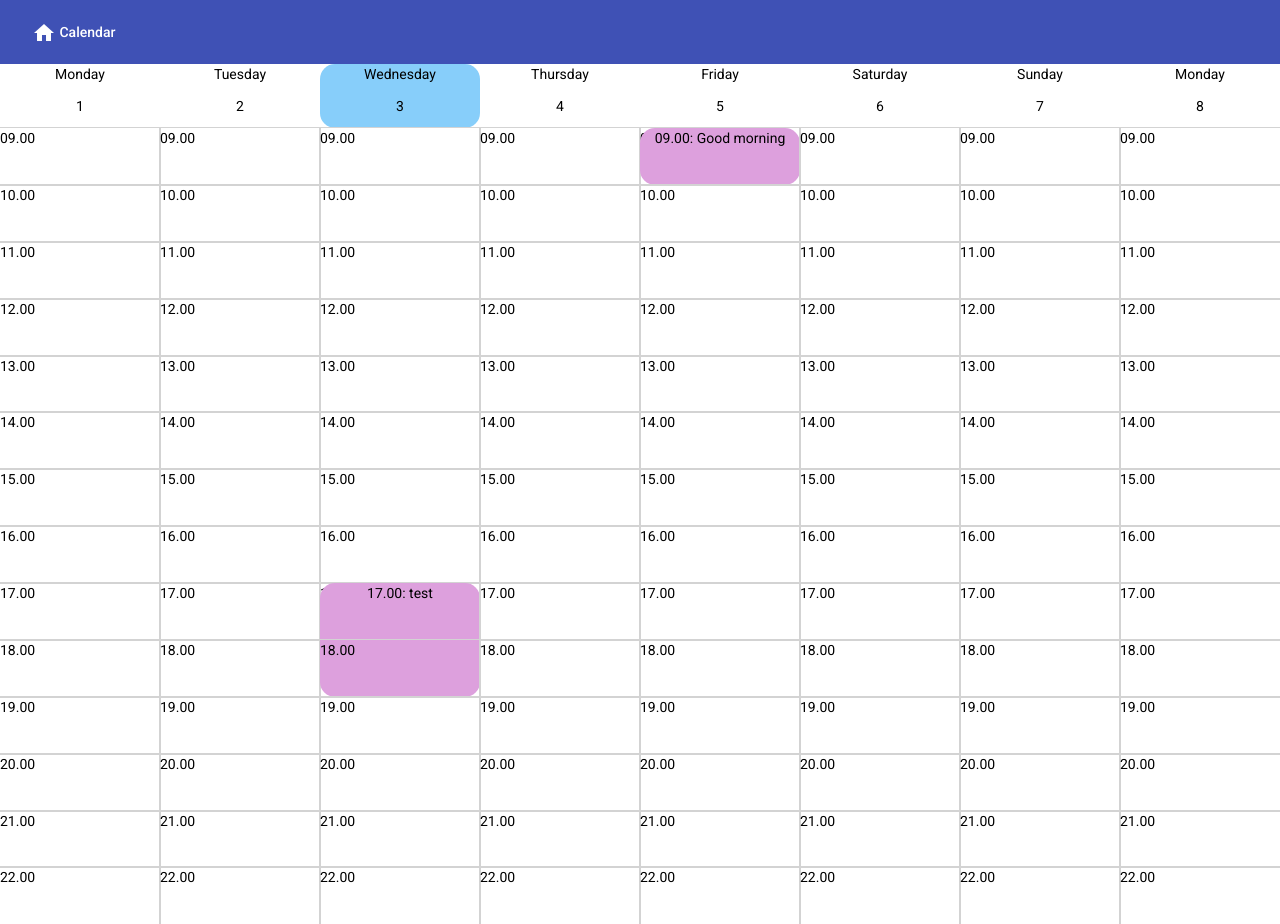
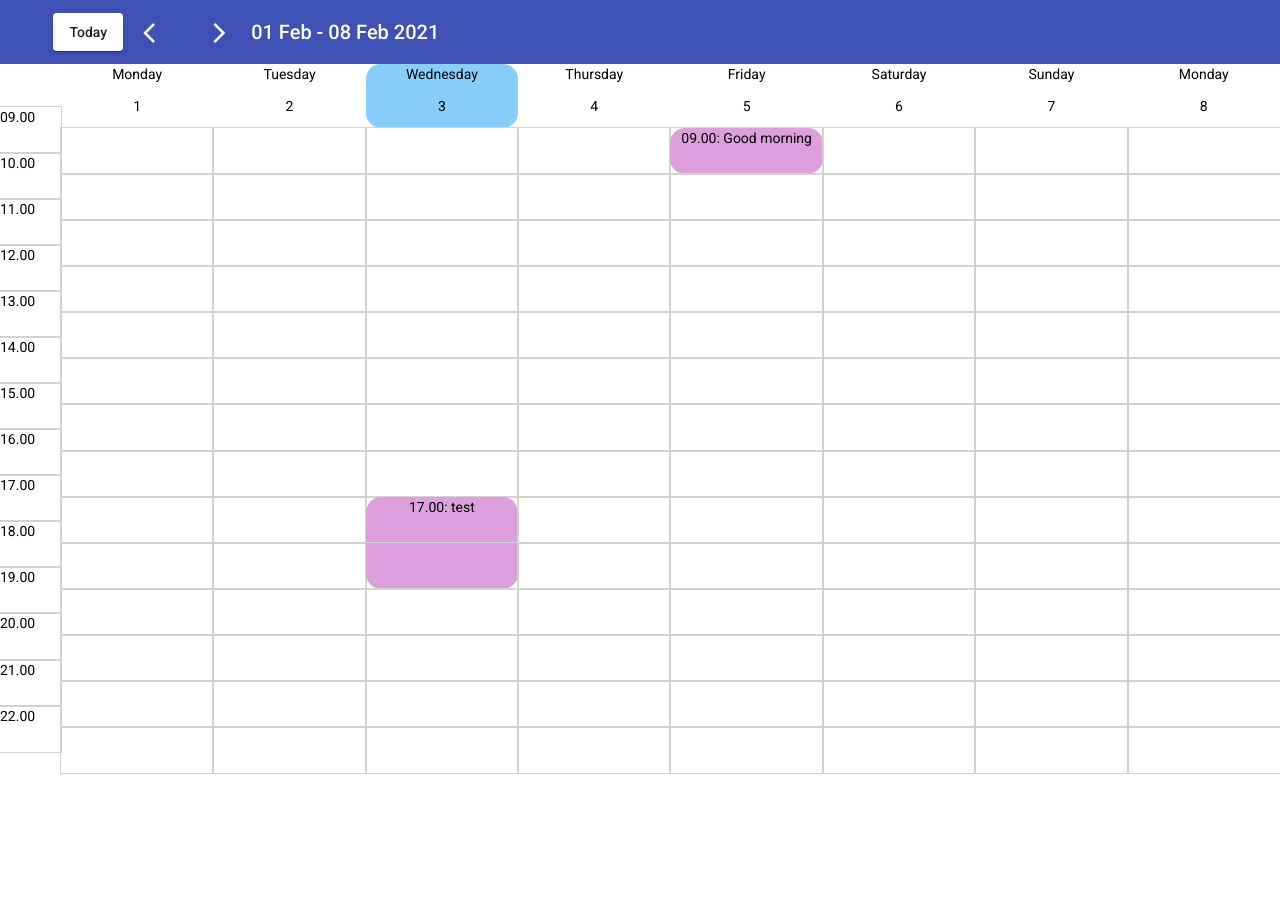
Before and after one commit to Toast-Trotzig/CalendarApp, an Angular app: page / in a window 1280 px wide. After the commit the page ends 800 px from the top, so only its background shows below. Built offline with nearby package versions, Linux system fonts and the light colour scheme.

Commit message:
Months and navigation added

```diff
--- a/src/app/app.component.html
+++ b/src/app/app.component.html
@@ -1,9 +1,2 @@
-<div class="mat-toolbar">
-  <mat-toolbar color="primary" class="nav">
-    <button mat-button class="nav-content" aria-label="Example icon-button with menu icon">
-      <mat-icon>home</mat-icon>
-      Calendar
-    </button>
-  </mat-toolbar>
-</div>
+
 <app-calendar></app-calendar>
--- a/src/app/component/calendar/calendar.component.css
+++ b/src/app/component/calendar/calendar.component.css
@@ -1,3 +1,15 @@
+.nav {
+  display: flex;
+  flex-direction: row;
+  place-content: center flex-start;
+}
+
+.nav-button {
+  margin-left: 3%;
+  height: 60%;
+}
+
+
 .main-content {
   display: flex;
   flex-direction: column;
@@ -11,11 +23,11 @@
 .hours {
   display: flex;
   flex-direction: column;
-  width: calc(100%/7);
+  width: calc(100%/8);
 }
 
 .blocks {
-  min-height: calc(100%/9);
+  min-height: calc(100%/7);
   position: relative;
   display: flex;
   flex-direction: column;
@@ -49,3 +61,26 @@
   flex-direction: column;
   place-items: center;
 }
+
+.side-info {
+  width: calc(100%/20);
+  display: flex;
+  flex-direction: column;
+  place-items: center;
+}
+
+.timezone-header {
+  margin-top: calc(100%/1.43);
+  place-self: end;
+}
+
+.timezone-blocks {
+  min-height: calc(100%/7);
+  position: relative;
+  display: flex;
+  flex-direction: column;
+  align-content: flex-end;
+  box-sizing: border-box;
+  width: 100%;
+  outline:1px solid lightgray;
+}
--- a/src/app/component/calendar/calendar.component.html
+++ b/src/app/component/calendar/calendar.component.html
@@ -1,12 +1,28 @@
+<div class="mat-toolbar">
+  <mat-toolbar color="primary" class="nav">
+    <button mat-raised-button class="nav-button" (click)="onTodayClick()">
+      Today
+    </button>
+    <button mat-button (click)="onBackClick()"><mat-icon>arrow_back_ios</mat-icon></button>
+    <button mat-button (click)="onForwardClick()"><mat-icon>arrow_forward_ios</mat-icon></button>
+    {{week[0].date | date: 'dd MMM'}} - {{week [7].date | date: 'dd MMM YYYY'}}
+  </mat-toolbar>
+</div>
 <div class="main-content">
   <div class="days">
-  <div *ngFor="let day of days" class="hours">
+    <div class="side-info">
+      <div class="timezone-header"></div>
+      <div *ngFor="let temp of timestamps" class="timezone-blocks">
+        {{temp.time}}
+      </div>
+    </div>
+  <div *ngFor="let day of week" class="hours">
     <div [className]="day.date.toDateString() === today.toDateString() ? 'today' : 'other-day'">
     <p>{{day.date | date: 'EEEE'}}</p>
     <p>{{day.date | date: 'd'}}</p>
     </div>
     <div *ngFor="let temp of day.timestamp" class="blocks">
-      <p>{{temp.time}}</p>
+
       <div *ngIf="temp.meeting" class="meeting" style="height: calc(100%*{{temp.meeting.multiplier}})">
         {{temp.time}}: {{temp.meeting.name}}
       </div>
--- a/src/app/component/calendar/calendar.component.ts
+++ b/src/app/component/calendar/calendar.component.ts
@@ -1,6 +1,5 @@
 import { Component, OnInit } from '@angular/core';
 import {IDay, IMeeting, ITimestamp} from '../Models/model';
-import {DatePipe} from '@angular/common';
 
 @Component({
   selector: 'app-calendar',
@@ -19,10 +18,13 @@ export class CalendarComponent implements OnInit {
 
   tempday: IDay = {date: null, timestamp: []};
   today: Date = new Date();
+  week: IDay[];
+  startindex = 0;
+  endindex = 8;
 
 
 
-  constructor(public datepipe: DatePipe) { }
+  constructor() { }
 
 
   ngOnInit(): void {
@@ -34,7 +36,7 @@ export class CalendarComponent implements OnInit {
     const testmeeting = Object.assign({}, this.meeting);
     const tstmeeting = Object.assign({}, this.meeting);
 
-    for (let i = 0; i < 8; i++) {
+    for (let i = 0; i < 29; i++) {
       const tmp = JSON.parse(JSON.stringify(this.timestamps));
       const temp = Object.assign({}, this.tempday);
       temp.timestamp = tmp;
@@ -49,6 +51,30 @@ export class CalendarComponent implements OnInit {
     tstmeeting.multiplier = 1;
     this.days[4].timestamp[0].meeting = tstmeeting;
     console.log(this.days);
+
+    this.week = this.days.slice(this.startindex, this.endindex);
+  }
+
+  onTodayClick(): void {
+    this.startindex = 0;
+    this.endindex = 8;
+    this.week = this.days.slice(this.startindex, this.endindex);
+  }
+
+  onBackClick(): void {
+    if (this.startindex !== 0) {
+      this.startindex = this.startindex - 7;
+      this.endindex = this.endindex - 7;
+      this.week = this.days.slice(this.startindex, this.endindex);
+    }
+  }
+
+  onForwardClick(): void {
+    if (this.endindex < 28) {
+      this.startindex = this.startindex + 7;
+      this.endindex = this.endindex + 7;
+      this.week = this.days.slice(this.startindex, this.endindex);
+    }
   }
 
 }
```
